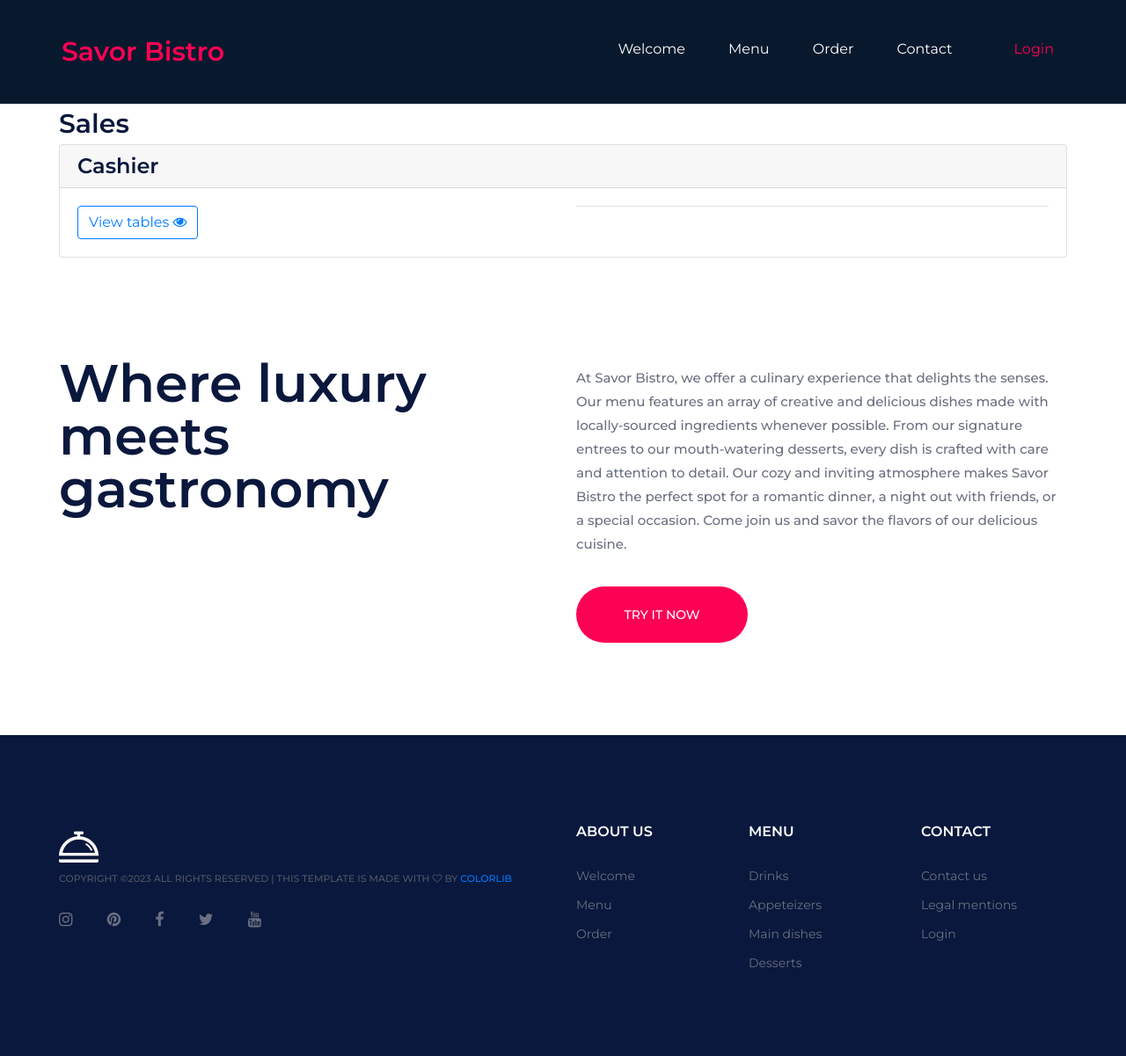
After one commit to Mohamedboulj/RestaurantApp, a Symfony app: template templates/sales/index.html.twig in a window 1280 px wide. The commit adds this page. Shown: the whole page at 88% size. Run offline with Twig, Linux system fonts and the light colour scheme; the template is opened without the code that fills it, so the values that code supplies are empty; some libraries are stand-ins or nearby versions.

Commit message:
sales controller , add tables and menu to sales

```diff
--- a/public/css/style.css
+++ b/public/css/style.css
@@ -18,6 +18,10 @@ body {
 	font-family: "Montserrat", sans-serif;
 	-webkit-font-smoothing: antialiased;
 	font-smoothing: antialiased;
+}
+
+.curs-ptr{
+	cursor: pointer;
 }
 
 h1,
--- a/src/Controller/HomeController.php
+++ b/src/Controller/HomeController.php
@@ -14,7 +14,6 @@ class HomeController extends AbstractController
     {
         $dish = $dish->findAll();
         $rand_dish = array_rand($dish,2) ;
-        dump($dish[$rand_dish[0]]);
 
         return $this->render('home/index.html.twig', [
             'dish1' => $dish[$rand_dish[0]],
--- a/templates/base.html.twig
+++ b/templates/base.html.twig
@@ -170,7 +170,7 @@ Copyright &copy;<script>document.write(new Date().getFullYear());</script> All r
 	<script src="{{ asset('js/owl.carousel.min.js') }}"></script>
 	<script src="{{ asset('js/mixitup.min.js') }}"></script>
 	<script src="{{ asset('js/main.js') }}"></script>
-	<script src="https://cdn.datatables.net/1.13.4/js/jquery.dataTables.js"></script>
+	<script src="https://cdn.datatables.net/1.13.4/js/jquery.dataTables.js"></scrip>
 	<script>
 		$(document).ready( function () {
 			$('.table').DataTable();
--- /dev/null
+++ b/templates/sales/index.html.twig
@@ -0,0 +1,68 @@
+{% extends 'base.html.twig' %}
+
+{% block title %}Hello SalesController!{% endblock %}
+
+{% block body %}
+<div class="container">
+    <h3 class="my-2">Sales</h3>
+    <div class="row justify-content-center align-items-center my-2 g-2">
+        <div class="col-md">
+                <div class="card">
+                    <div class="card-header">
+                        <h4>Cashier</h4>
+                    </div>
+                    <div class="card-body">
+
+                        <div class="row">
+                            <div class="col-md">
+                                <button id="show-table" type="button" class="btn btn-outline-primary">View tables <i class="fa fa-eye" aria-hidden="true"></i></button>
+                                <div class="row my-3" id="table-details"></div>
+                            </div>
+                            <div class="col-md">
+                                <nav>
+                                    <div class="nav nav-tabs" id="nav-tab" role="tablist">
+                                        {% for category in categories %}
+                                            <a class="nav-item nav-link curs-ptr " data-id="{{category.id}}" data-toggle="tab" >
+                                            {{category.name}}
+                                            </a>
+                                        {% endfor %}
+                                    </div>
+                                </nav>
+                                <div id="list-menu" class="row mt-2"></div>
+                            </div>
+                        </div>
+
+                    </div>
+                </div>
+        </div>
+    </div>
+</div>
+<script src="https://code.jquery.com/jquery-3.6.0.min.js"></script>
+<script>
+    $(document).ready(function() {
+        $('#table-details').hide();
+
+            $('#show-table').click(function(){
+            if( $('#table-details').is(":hidden") ){
+                $.get('/sales/getTables',function(data){
+                    $('#table-details').html(data);
+                    $('#table-details').slideDown('fast');
+                    $('#show-table').html('Hide Tables <i class="fa fa-eye-slash" aria-hidden="true"></i>').removeClass('btn-outline-primary').addClass('btn-outline-danger');
+            })
+            }else{
+            $('#table-details').slideUp('fast');
+            $('#show-table').html('View Tables <i class="fa fa-eye" aria-hidden="true"></i>').removeClass('btn-outline-danger').addClass('btn-outline-primary');
+        }
+        })
+
+        $('.nav-link').click(function(){
+            var id = $(this).data('id');
+            {# alert(id); #}
+            $.get('/sales/getMenu/'+id,function(data){
+                $('#list-menu').html(data);
+        })
+
+    })
+})
+</script>
+{% endblock %}
```
Also changed, not shown: src/Controller/SalesController.php (added, +73 -0 lines), src/Repository/DishRepository.php (+10 -0 lines), public/pictures/table.png (added).
